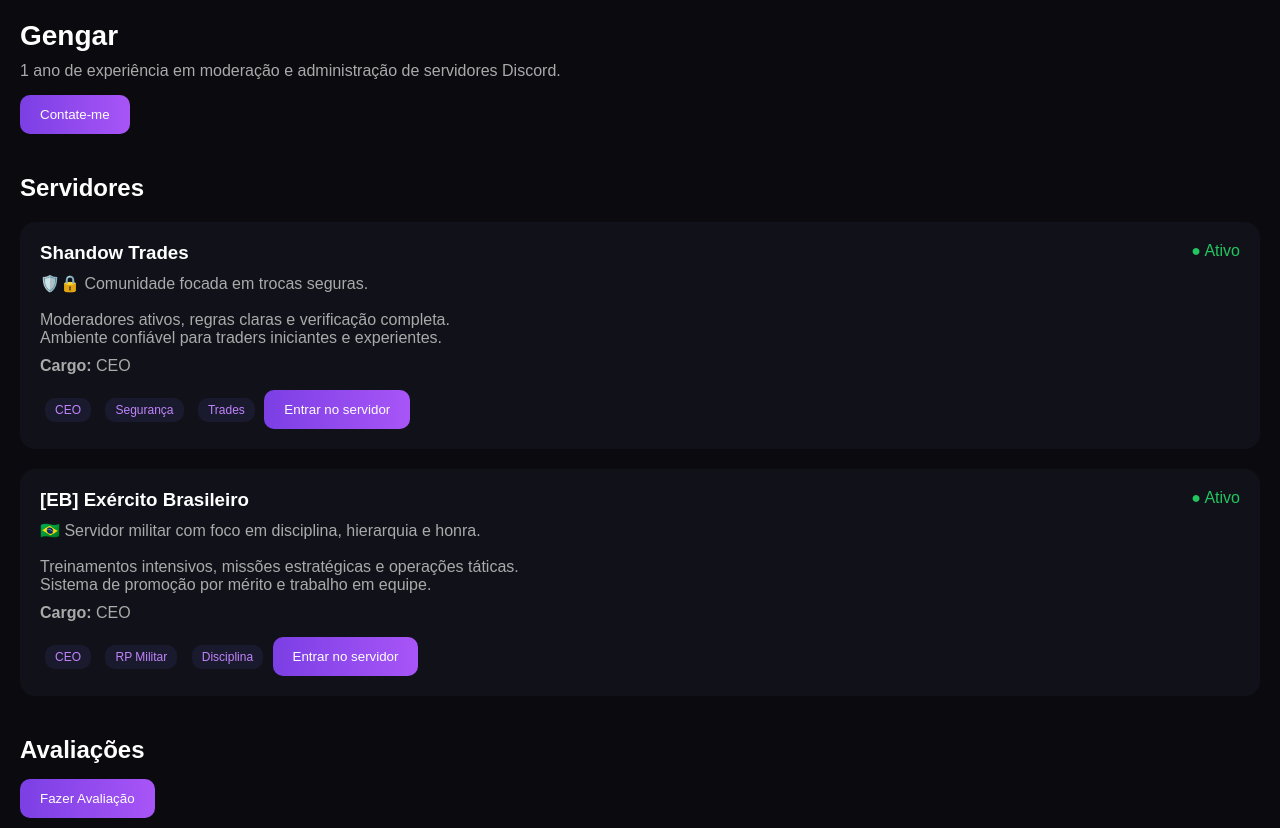
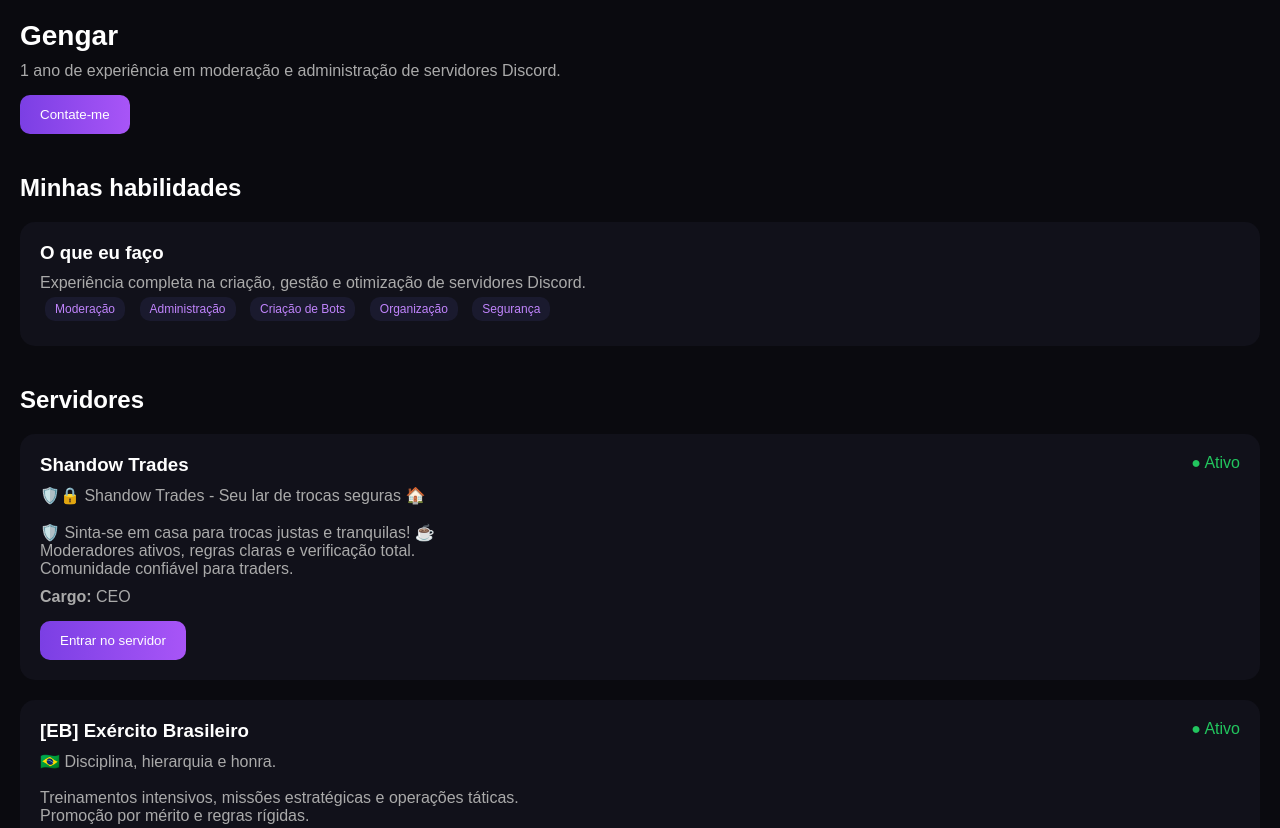
Before and after one commit to arthusilvasilva4001-create/Portif-lio., a plain HTML site: page index.html in a window 1280 px wide. Shown: the top 828 px of the page. Drawn offline with Linux system fonts and the light colour scheme.

Commit message:
index.html

```diff
--- a/index.html
+++ b/index.html
@@ -89,6 +89,23 @@ a {
 Nick do Discord: chatofiel
 </p>
 
+<!-- 🧠 HABILIDADES (CAIXA SEPARADA) -->
+<h2>Minhas habilidades</h2>
+
+<div class="card">
+  <h3>O que eu faço</h3>
+
+  <p>
+    Experiência completa na criação, gestão e otimização de servidores Discord.
+  </p>
+
+  <div class="tag">Moderação</div>
+  <div class="tag">Administração</div>
+  <div class="tag">Criação de Bots</div>
+  <div class="tag">Organização</div>
+  <div class="tag">Segurança</div>
+</div>
+
 <!-- SERVIDORES -->
 <h2>Servidores</h2>
 
@@ -99,16 +116,13 @@ Nick do Discord: chatofiel
   <h3>Shandow Trades</h3>
 
   <p>
-    🛡️🔒 Comunidade focada em trocas seguras.<br><br>
-    Moderadores ativos, regras claras e verificação completa.<br>
-    Ambiente confiável para traders iniciantes e experientes.
+    🛡️🔒 Shandow Trades - Seu lar de trocas seguras 🏠<br><br>
+    🛡️ Sinta-se em casa para trocas justas e tranquilas! ☕<br>
+    Moderadores ativos, regras claras e verificação total.<br>
+    Comunidade confiável para traders.
   </p>
 
   <p><strong>Cargo:</strong> CEO</p>
-
-  <div class="tag">CEO</div>
-  <div class="tag">Segurança</div>
-  <div class="tag">Trades</div>
 
   <a href="https://discord.gg/s4jDjQ2e" target="_blank">
     <button class="btn">Entrar no servidor</button>
@@ -122,16 +136,12 @@ Nick do Discord: chatofiel
   <h3>[EB] Exército Brasileiro</h3>
 
   <p>
-    🇧🇷 Servidor militar com foco em disciplina, hierarquia e honra.<br><br>
+    🇧🇷 Disciplina, hierarquia e honra.<br><br>
     Treinamentos intensivos, missões estratégicas e operações táticas.<br>
-    Sistema de promoção por mérito e trabalho em equipe.
+    Promoção por mérito e regras rígidas.
   </p>
 
   <p><strong>Cargo:</strong> CEO</p>
-
-  <div class="tag">CEO</div>
-  <div class="tag">RP Militar</div>
-  <div class="tag">Disciplina</div>
 
   <a href="https://discord.gg/evkSXgQjZ" target="_blank">
     <button class="btn">Entrar no servidor</button>
```
